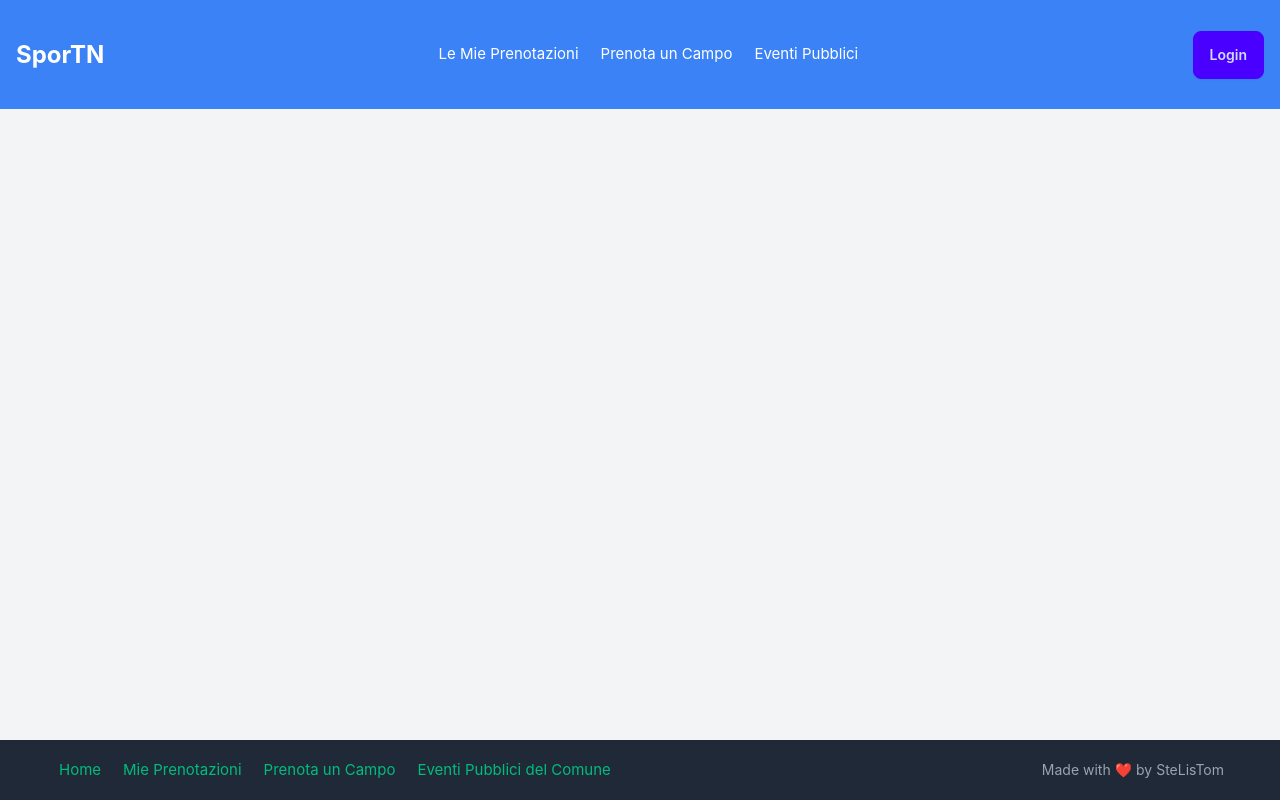
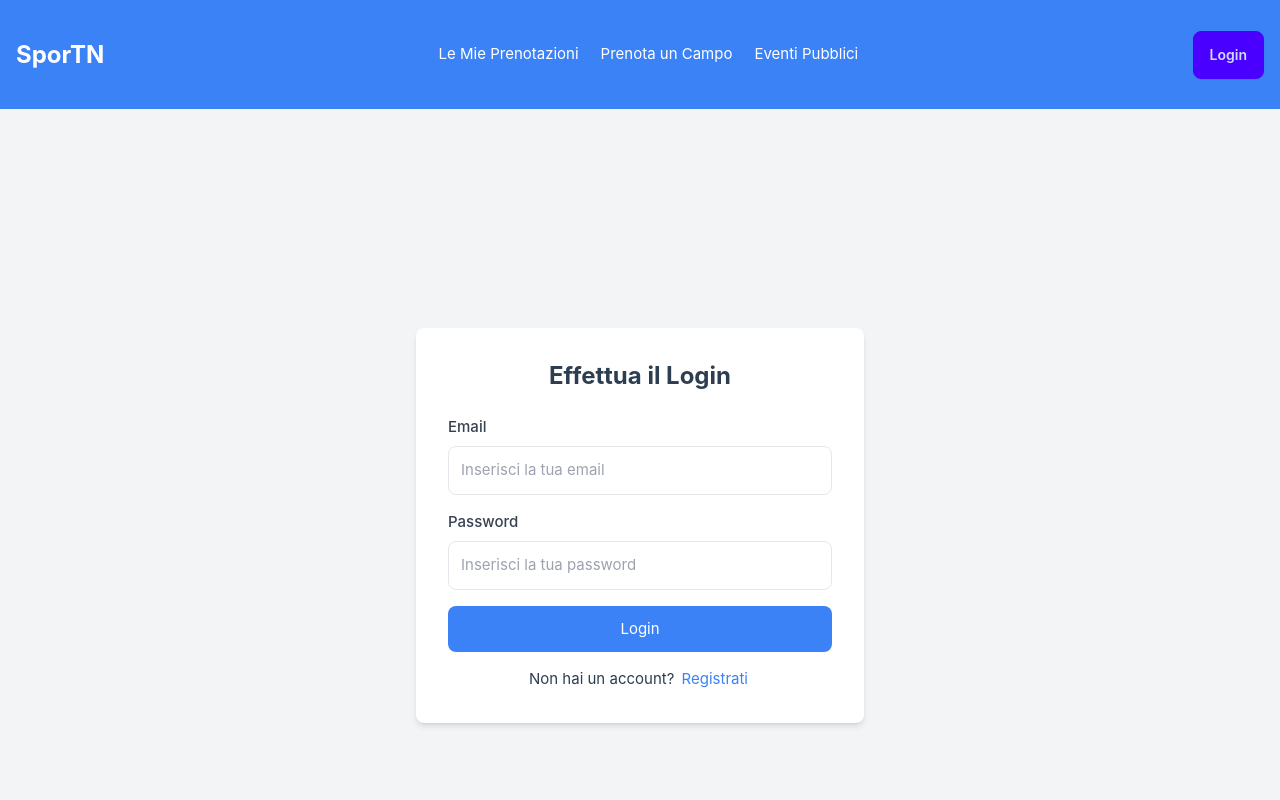
Before and after one commit to Taronyufa/SporTN, a Vue app in the folder frontend/: page /login in a window 1280 px wide. Built offline with nearby package versions, Linux system fonts and the light colour scheme; the HTML template or start-up script is replaced by a standard one.

Commit message:
created login and register views

```diff
--- a/frontend/src/router/index.js
+++ b/frontend/src/router/index.js
@@ -21,8 +21,8 @@ const routes = [
   { path: '/make-report/:id', name: 'MakeReport', component: MakeReport },
   { path: '/fields', name: 'Fields', component: Fields },
   { path: '/public-events', name: 'PublicEvents', component: PublicEvents },
-  { path: '/auth/login', name: 'Login', component: Login },
-  { path: '/auth/register', name: 'Register', component: Register },
+  { path: '/login', name: 'Login', component: Login },
+  { path: '/register', name: 'Register', component: Register },
   { path: '/profile', name: 'Profile', component: Profile },
   { path: '/edit-profile', name: 'EditProfile', component: EditProfile },
 ];
--- a/frontend/src/views/LoginView.vue
+++ b/frontend/src/views/LoginView.vue
@@ -1,3 +1,81 @@
 <template>
+    <div class="flex items-center justify-center min-h-screen bg-gray-100">
+        <div class="bg-white p-8 rounded-lg shadow-md w-full max-w-md">
+            <h1 class="text-2xl font-bold text-center mb-6"> Effettua il Login </h1>
 
+            <form @submit.prevent="login">
+                <!-- Email Field -->
+                <div class="mb-4">
+                    <label for="email" class="block text-gray-700 font-medium mb-2">Email</label>
+                    <input
+                    id="email"
+                    v-model="email"
+                    type="email"
+                    placeholder="Inserisci la tua email"
+                    class="w-full p-3 border rounded-lg focus:outline-none focus:ring focus:ring-blue-300"
+                    />
+                </div>
+
+                <!-- Password Field -->
+                <div class="mb-4">
+                    <label for="password" class="block text-gray-700 font-medium mb-2">Password</label>
+                    <input
+                    id="password"
+                    v-model="password"
+                    type="password"
+                    placeholder="Inserisci la tua password"
+                    class="w-full p-3 border rounded-lg focus:outline-none focus:ring focus:ring-blue-300"
+                    />
+                </div>
+
+                <!-- Error Message -->
+                <div v-if="errorMessage" class="text-red-500 text-sm mb-4">
+                    {{ errorMessage }}
+                </div>
+
+                <!-- Login Button -->
+                <button
+                    type="submit"
+                    class="w-full bg-blue-500 text-white p-3 rounded-lg hover:bg-blue-600 transition"
+                >
+                    Login
+                </button>
+            </form>
+
+            <p class="text-center mt-4">
+                Non hai un account? <router-link to="/register" class="text-blue-500">Registrati</router-link>
+            </p>
+        </div>
+    </div>
 </template>
+
+<script setup>
+    import { ref } from 'vue';
+    import { useRouter } from 'vue-router';
+    import { setUser } from '../states/user';
+
+    const email = ref('');
+    const password = ref('');
+    const errorMessage = ref('');
+    const router = useRouter();
+
+    async function login() {
+        try {
+            const response = await fetch('http://localhost:3000/api/auth/login', {
+                method: 'POST',
+                headers: { 'Content-Type': 'application/json' },
+                body: JSON.stringify({ email: email.value, password: password.value }),
+            });
+
+            if (!response.ok) {
+                throw new Error('Invalid email or password');
+            }
+
+            const data = await response.json();
+            setUser(data); // Save user data in the state
+            router.push('/'); // Redirect to homepage
+        } catch (error) {
+            errorMessage.value = error.message;
+        }
+    }
+</script>
--- a/frontend/src/views/RegisterView.vue
+++ b/frontend/src/views/RegisterView.vue
@@ -1,3 +1,109 @@
 <template>
+    <div class="flex items-center justify-center min-h-screen bg-gray-100">
+      <div class="bg-white p-8 rounded-lg shadow-md w-full max-w-md">
+        <h1 class="text-2xl font-bold text-center mb-6">Register for SporTN</h1>
 
-</template>
+        <form @submit.prevent="register">
+          <!-- Username Field -->
+          <div class="mb-4">
+            <label for="username" class="block text-gray-700 font-medium mb-2">Username</label>
+            <input
+              id="username"
+              v-model="username"
+              type="text"
+              placeholder="Enter your username"
+              class="w-full p-3 border rounded-lg focus:outline-none focus:ring focus:ring-blue-300"
+            />
+          </div>
+
+          <!-- Email Field -->
+          <div class="mb-4">
+            <label for="email" class="block text-gray-700 font-medium mb-2">Email</label>
+            <input
+              id="email"
+              v-model="email"
+              type="email"
+              placeholder="Enter your email"
+              class="w-full p-3 border rounded-lg focus:outline-none focus:ring focus:ring-blue-300"
+            />
+          </div>
+
+          <!-- Password Field -->
+          <div class="mb-4">
+            <label for="password" class="block text-gray-700 font-medium mb-2">Password</label>
+            <input
+              id="password"
+              v-model="password"
+              type="password"
+              placeholder="Enter your password"
+              class="w-full p-3 border rounded-lg focus:outline-none focus:ring focus:ring-blue-300"
+            />
+          </div>
+
+          <!-- Confirm Password Field -->
+          <div class="mb-4">
+            <label for="confirmPassword" class="block text-gray-700 font-medium mb-2">Confirm Password</label>
+            <input
+              id="confirmPassword"
+              v-model="confirmPassword"
+              type="password"
+              placeholder="Confirm your password"
+              class="w-full p-3 border rounded-lg focus:outline-none focus:ring focus:ring-blue-300"
+            />
+          </div>
+
+          <!-- Error Message -->
+          <div v-if="errorMessage" class="text-red-500 text-sm mb-4">
+            {{ errorMessage }}
+          </div>
+
+          <!-- Register Button -->
+          <button
+            type="submit"
+            class="w-full bg-blue-500 text-white p-3 rounded-lg hover:bg-blue-600 transition"
+          >
+            Register
+          </button>
+        </form>
+      </div>
+    </div>
+  </template>
+
+  <script setup>
+  import { ref } from 'vue';
+  import { useRouter } from 'vue-router';
+
+  const username = ref('');
+  const email = ref('');
+  const password = ref('');
+  const confirmPassword = ref('');
+  const errorMessage = ref('');
+  const router = useRouter();
+
+  async function register() {
+    if (password.value !== confirmPassword.value) {
+      errorMessage.value = "Passwords do not match.";
+      return;
+    }
+
+    try {
+      const response = await fetch('http://localhost:3000/api/auth/register', {
+        method: 'POST',
+        headers: { 'Content-Type': 'application/json' },
+        body: JSON.stringify({ username: username.value, email: email.value, password: password.value }),
+      });
+
+      if (!response.ok) {
+        throw new Error('Registration failed. Please try again.');
+      }
+
+      const data = await response.json();
+      console.log('Registration successful:', data);
+
+      // Redirect to login or another page
+      router.push('/login');
+    } catch (error) {
+      errorMessage.value = error.message;
+    }
+  }
+  </script>
```
